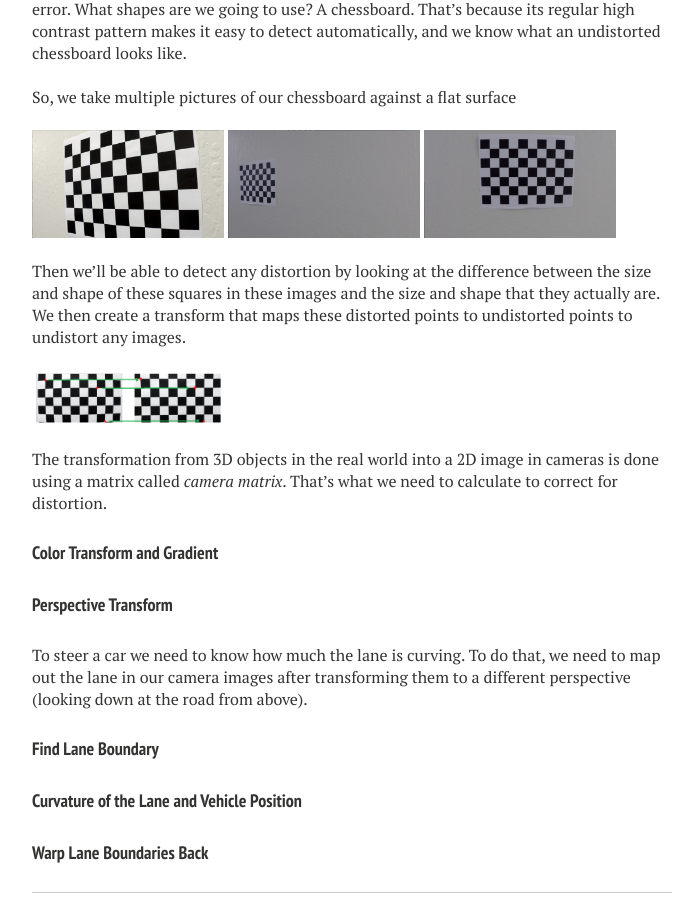
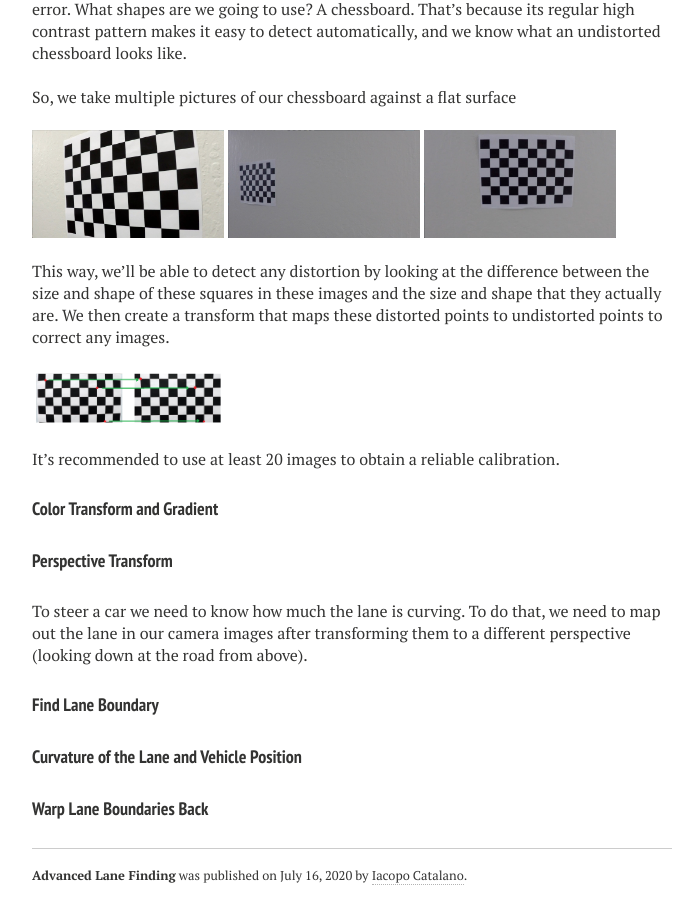
Before and after one commit to IacopomC/iacopomc.github.io, a Jekyll site: the page built from _posts/2020-07-16-advanced-lane-finding.md, in a window 1280 px wide and 900 px high, scrolled down 1449 px. Shown: the whole window, without its empty margins (288-981 px from the left). Built offline with Jekyll 4.4.1, drawn with Linux system fonts in a browser that asks for light colours; nearby versions of some CDN libraries; our own code applies the rules of GitHub Pages for plain Markdown files.

Commit message:
Change calibration camera section

```diff
--- a/_posts/2020-07-16-advanced-lane-finding.md
+++ b/_posts/2020-07-16-advanced-lane-finding.md
@@ -71,7 +71,7 @@ So, we take multiple pictures of our chessboard against a flat surface
 
 <br/>
 
-Then we'll be able to detect any distortion by looking at the difference between the size and shape of these squares in these images and the size and shape that they actually are. We then create a transform that maps these distorted points to undistorted points to undistort any images.
+This way, we'll be able to detect any distortion by looking at the difference between the size and shape of these squares in these images and the size and shape that they actually are. We then create a transform that maps these distorted points to undistorted points to correct any images.
 
 <br/>
 
@@ -79,7 +79,7 @@ Then we'll be able to detect any distortion by looking at the difference between
 
 <br/>
 
-The transformation from 3D objects in the real world into a 2D image in cameras is done using a matrix called *camera matrix*. That's what we need to calculate to correct for distortion.
+It's recommended to use at least 20 images to obtain a reliable calibration.
 
 #### Color Transform and Gradient
 
```
